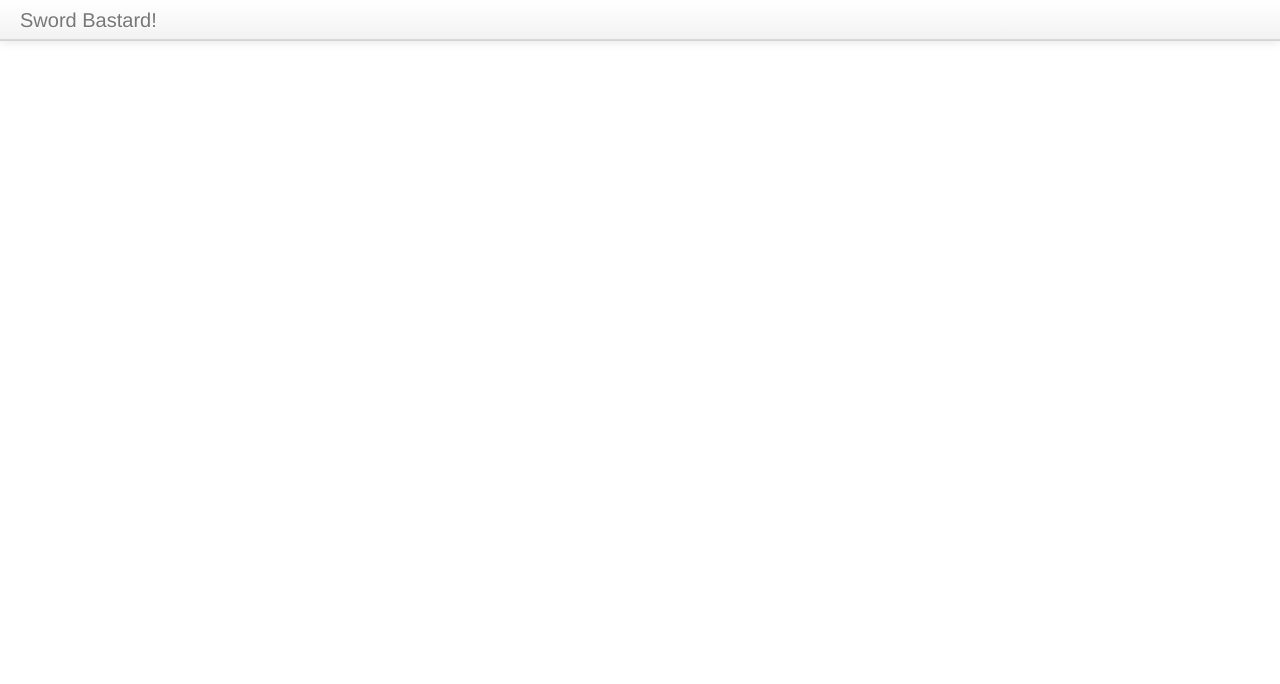
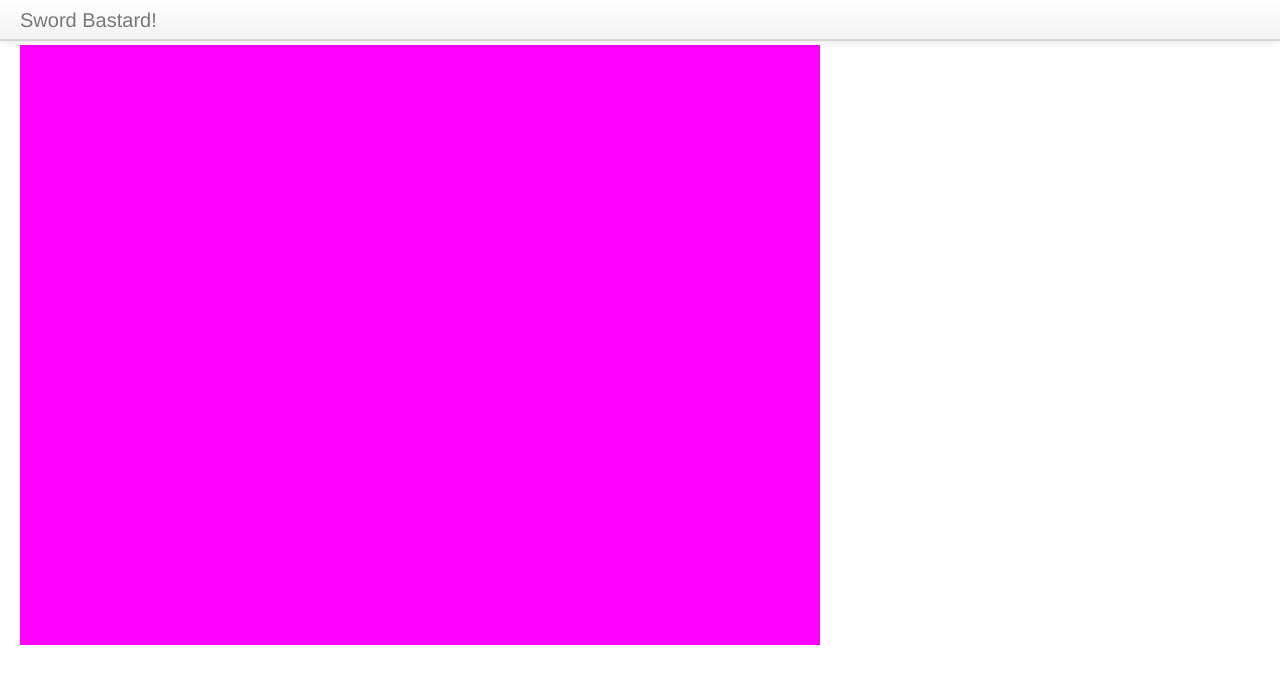
Before and after one commit to sshirokov/sword-bastard, a website: page public/index.html in a window 1280 px wide. Drawn offline with Linux system fonts and the light colour scheme.

```diff
--- a/public/css/main.css
+++ b/public/css/main.css
@@ -1,3 +1,7 @@
 body {
     padding-top: 45px;
 }
+
+canvas {
+    background-color: #FF00FF;
+}
```
